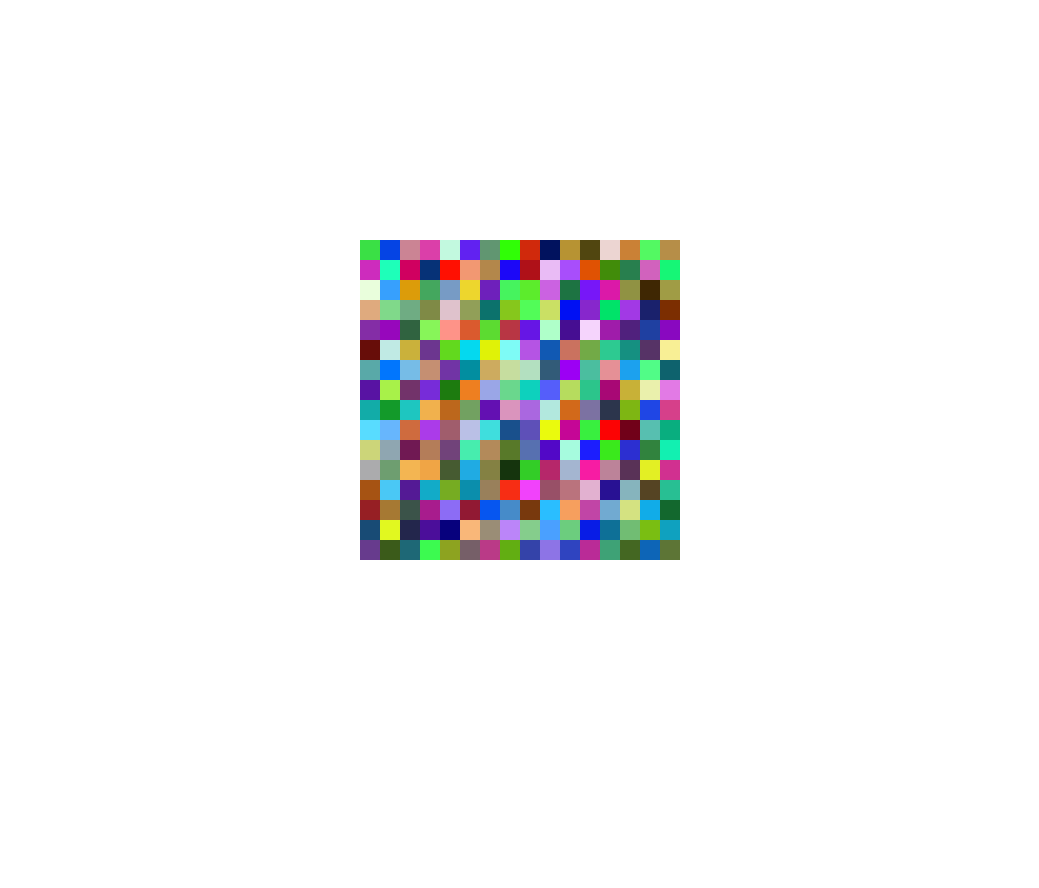
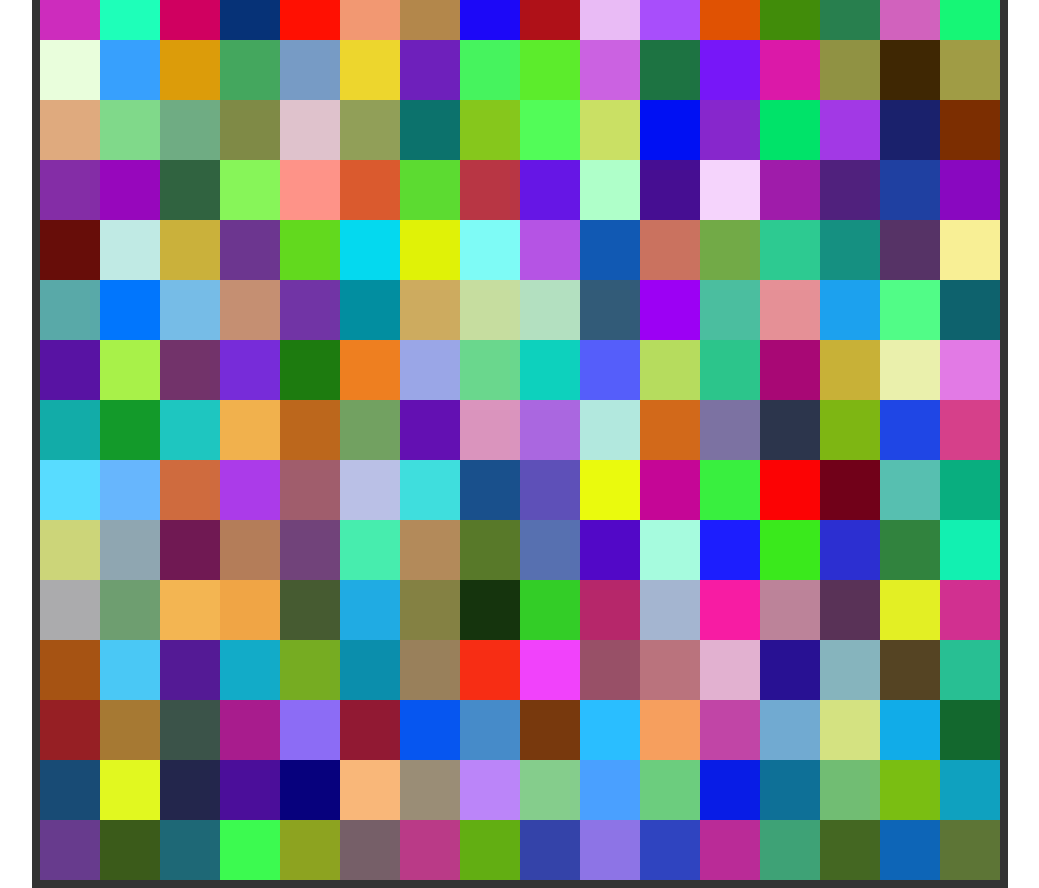
Before and after one commit to imranwarfa/Etch-a-Sketch, a plain HTML site: page index.html in a window 1280 px wide. Shown: the whole page, without its empty margins (120-1159 px from the left). Before the commit the page ends 800 px from the top, so only its background shows below. Drawn offline with Linux system fonts and the light colour scheme.

Commit message:
Add border, change sizing of initial grid. Add hover effects to change color

```diff
--- a/script.js
+++ b/script.js
@@ -22,6 +22,13 @@ for(let i = 0; i < rows; i++){
 
         gridItem.style.backgroundColor = getRandomColor();
 
+        // add an eventListener to each gridItem to watch for when the mouse hovers over the div
+        // change color when this happens
+
+        gridItem.addEventListener('mouseover', event => {
+            gridItem.style.backgroundColor = getRandomColor();
+        });
+
         // Append gridItem
         gridContainer.appendChild(gridItem);
     }
--- a/styles.css
+++ b/styles.css
@@ -3,7 +3,7 @@
 body {
   display: flex;
   justify-content: center; /* Horizontally center body content*/
-   align-items: center;   /*  Vertically center body content */
+  align-items: center;   /*  Vertically center body content */
   height: 100vh;          /* Set body height to 100% of viewport height */
   margin: 0;              /* remove default margin */
 }
@@ -13,10 +13,13 @@ body {
   flex-wrap: wrap; /* Allow items to wrap to the next line */
   justify-content: center; /* Horizontally center items */
   align-items: center; /* Vertically center items */
-  width: 320px;
-  height: 320px;
+  width: 960px;  /* based on sizing of default divs: 20 x 20 for each div (multiplied by 16 rows and columns to get 320 x 320) */
+  height: 960px;
+  border: 8px solid #333;
 }
 
 .grid-item {
-  padding: 10px;
+  padding: 0 px; /* provides sizing for the divs */
+  width: 60px;
+  height: 60px;
 }
```
